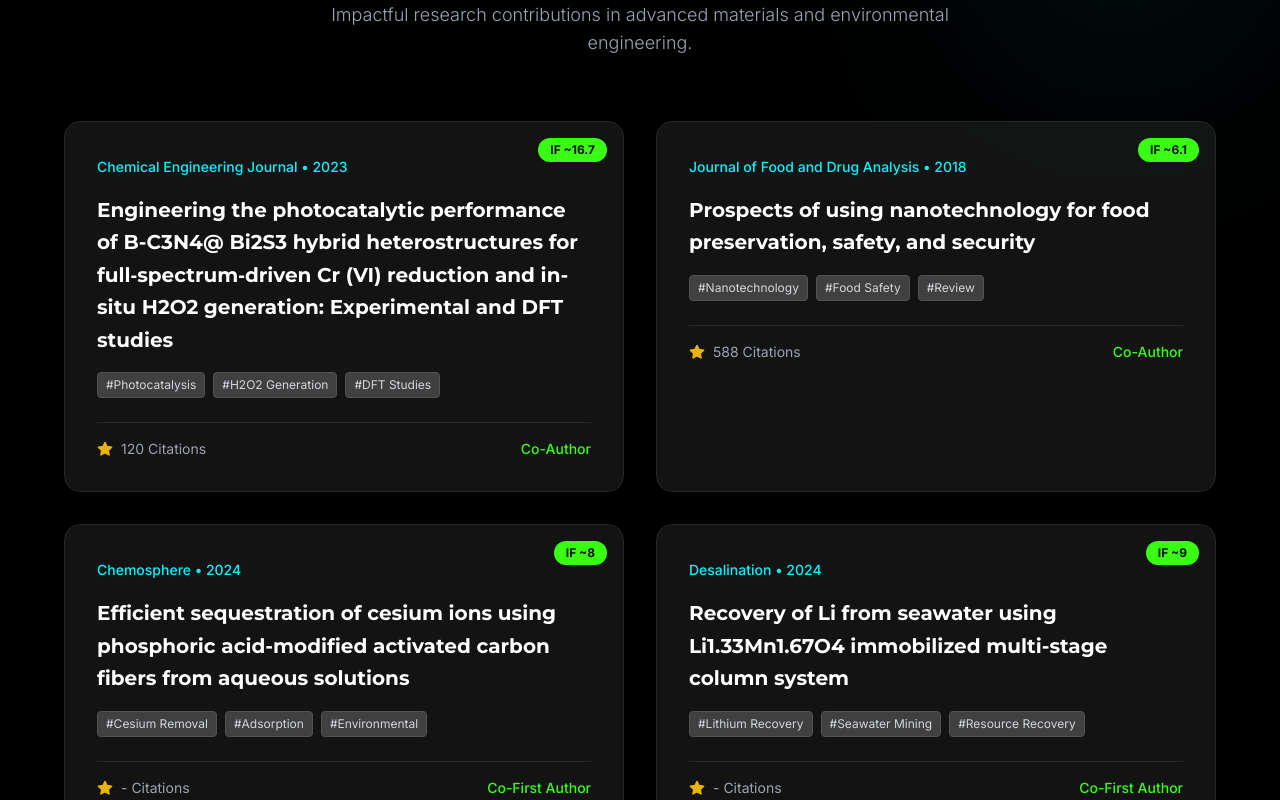
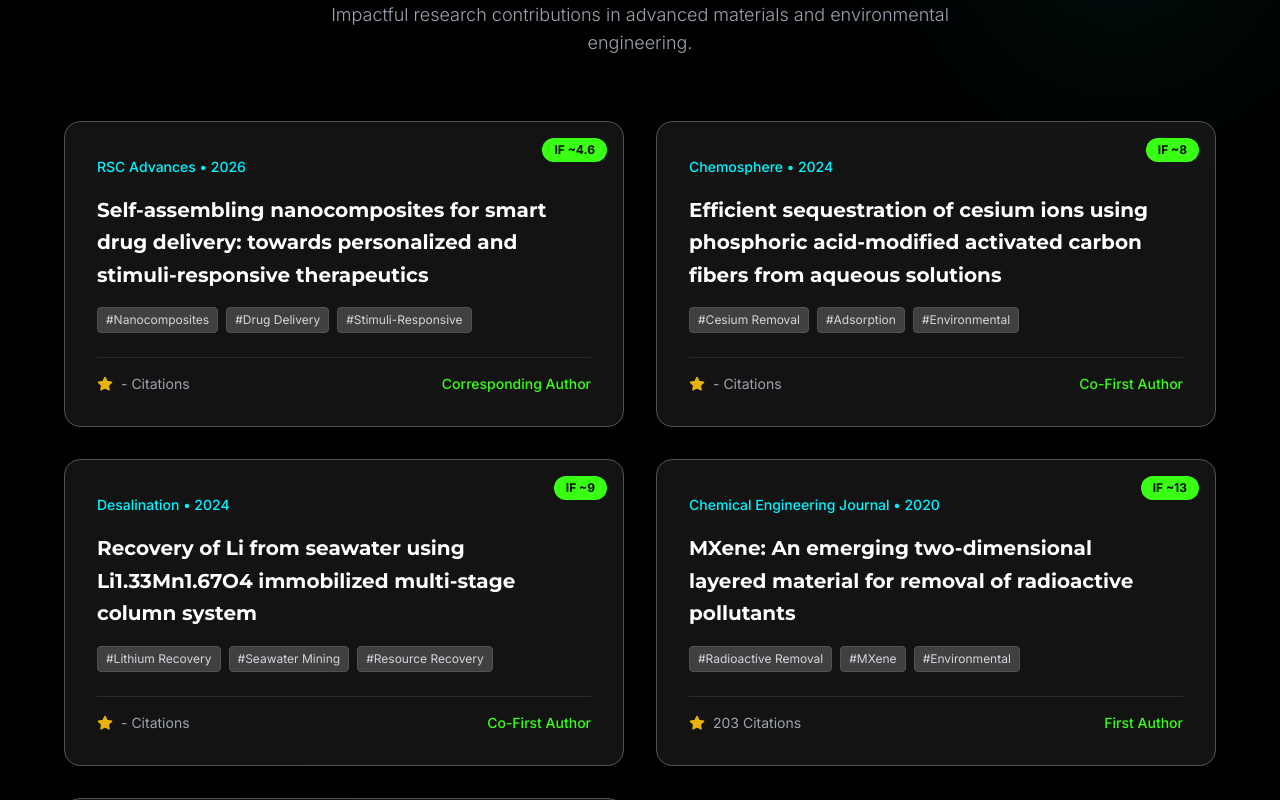
Before and after one commit to h3418kr/my-lab-site, a Next.js app: page / in a window 1280 px wide. Shown: the part 4620-5420 px from the top of the page. Built offline with nearby package versions, Linux system fonts and the light colour scheme.

Commit message:
Update lab data

```diff
--- a/components/Publications.tsx
+++ b/components/Publications.tsx
@@ -13,24 +13,14 @@ export default function Publications() {
 
     const publications = [
         {
-            title: "Engineering the photocatalytic performance of B-C3N4@ Bi2S3 hybrid heterostructures for full‐spectrum‐driven Cr (VI) reduction and in-situ H2O2 generation: Experimental and DFT studies",
-            journal: "Chemical Engineering Journal",
-            year: "2023",
-            role: "Co-Author",
-            citations: "120",
-            impact: "~16.7",
-            tags: ["Photocatalysis", "H2O2 Generation", "DFT Studies"],
-            url: "https://doi.org/10.1016/j.cej.2022.139435"
-        },
-        {
-            title: "Prospects of using nanotechnology for food preservation, safety, and security",
-            journal: "Journal of Food and Drug Analysis",
-            year: "2018",
-            role: "Co-Author",
-            citations: "588",
-            impact: "~6.1",
-            tags: ["Nanotechnology", "Food Safety", "Review"],
-            url: "https://doi.org/10.1016/j.jfda.2018.06.011"
+            title: "Self-assembling nanocomposites for smart drug delivery: towards personalized and stimuli-responsive therapeutics",
+            journal: "RSC Advances",
+            year: "2026",
+            role: "Corresponding Author",
+            citations: "-",
+            impact: "~4.6",
+            tags: ["Nanocomposites", "Drug Delivery", "Stimuli-Responsive"],
+            url: "https://pubs.rsc.org/en/content/articlelanding/2026/ra/d5ra07117h"
         },
         {
             title: "Efficient sequestration of cesium ions using phosphoric acid-modified activated carbon fibers from aqueous solutions",
@@ -140,7 +130,7 @@ export default function Publications() {
                         <div
                             key={index}
                             ref={(el) => { cardsRef.current[index] = el; }}
-                            className="group relative p-8 rounded-2xl bg-neutral-800/50 border border-neutral-800 hover:border-brand-cyan/50 transition-all duration-300 hover:shadow-neon hover:-translate-y-1"
+                            className="group relative p-8 rounded-2xl bg-neutral-800/50 border border-neutral-600 hover:border-brand-cyan/50 transition-all duration-300 hover:shadow-neon hover:-translate-y-1"
                         >
                             <div className="absolute top-4 right-4 flex gap-2">
                                 <span className="px-3 py-1 text-xs font-bold text-brand-dark bg-brand-lime rounded-full">IF {pub.impact}</span>
```
